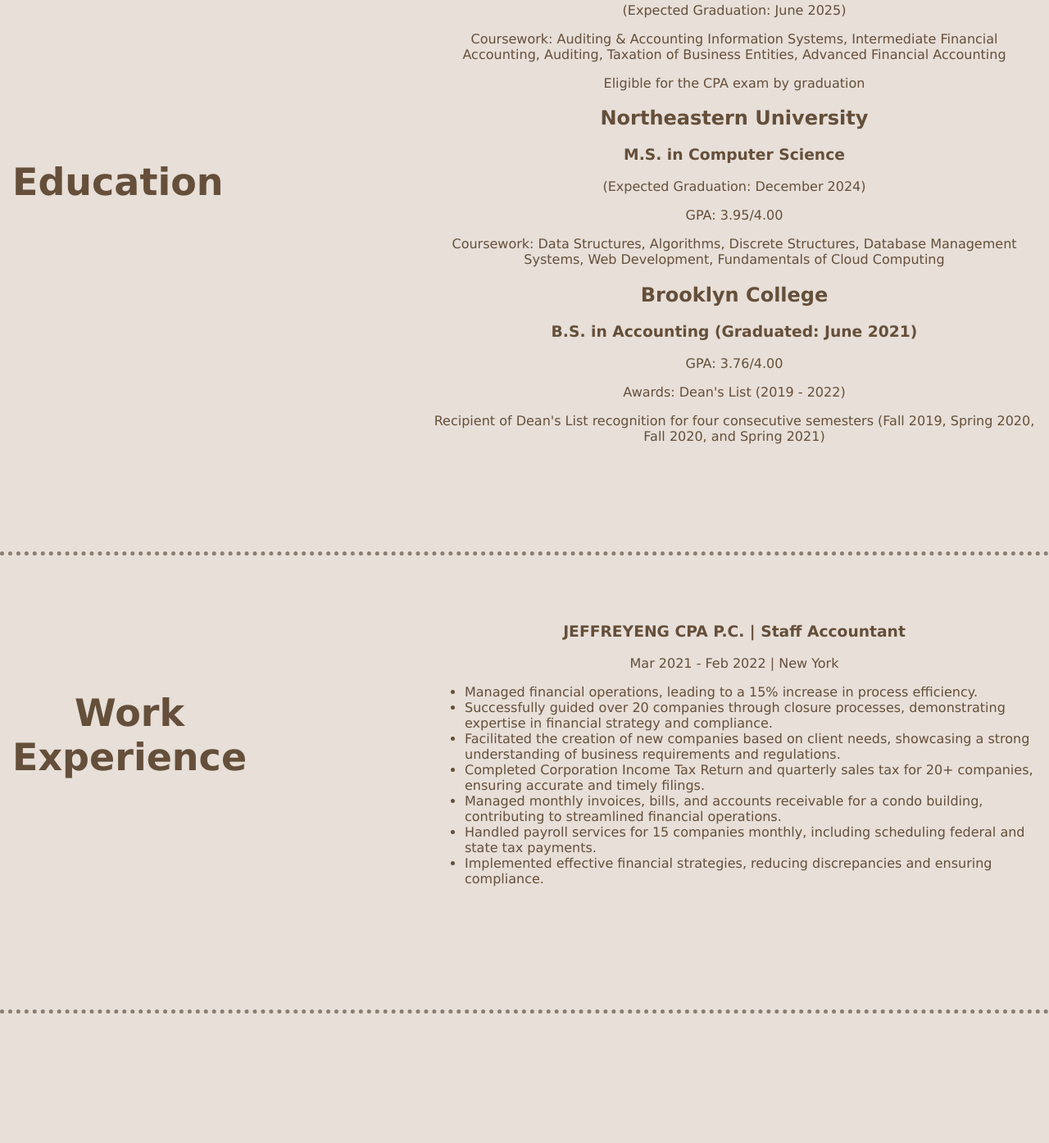
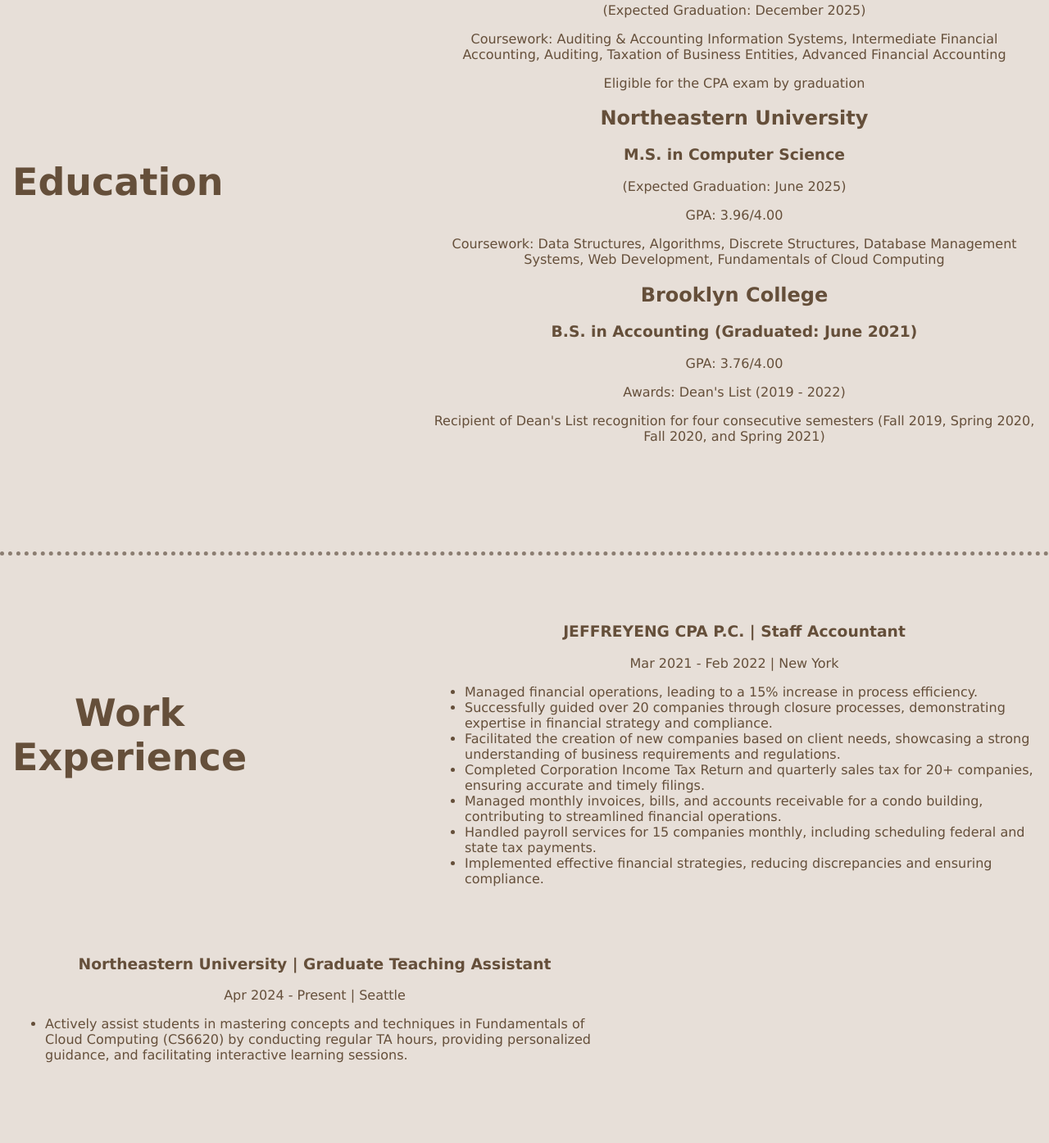
Before and after one commit to liang-liang-siting/liang-liang-siting.github.io, a plain HTML site: page html/about/index.html in a window 1280 px wide. Shown: the part 305-1700 px from the top of the page at 82% size. Before the commit the page ends 1572 px from the top, so only its background shows below. Drawn offline with Linux system fonts and the light colour scheme.

Commit message:
update about

```diff
--- a/html/about/index.html
+++ b/html/about/index.html
@@ -24,13 +24,13 @@
         <div class="ed-detail-content">
             <h2>Baruch College</h2>
             <h3>M.S. in Accounting</h3>
-            <p>(Expected Graduation: June 2025)</p>
+            <p>(Expected Graduation: December 2025)</p>
             <p>Coursework: Auditing & Accounting Information Systems, Intermediate Financial Accounting, Auditing, Taxation of Business Entities, Advanced Financial Accounting</p>
             <p>Eligible for the CPA exam by graduation</p>
             <h2>Northeastern University</h2>
             <h3>M.S. in Computer Science</h3>
-            <p>(Expected Graduation: December 2024)</p>
-            <p>GPA: 3.95/4.00</p>
+            <p>(Expected Graduation: June 2025)</p>
+            <p>GPA: 3.96/4.00</p>
             <p>Coursework: Data Structures, Algorithms, Discrete Structures, Database Management Systems, Web Development, Fundamentals of Cloud Computing</p>
             <h2>Brooklyn College</h2>
             <h3>B.S. in Accounting (Graduated: June 2021)</h3>
@@ -60,6 +60,14 @@
             </ul>
             <br>
         </div>
+        <div class="wk-detail-content">
+            <h3>Northeastern University | Graduate Teaching Assistant</h3>
+            <p>Apr 2024 - Present | Seattle</p>
+            <ul>
+                <li>Actively assist students in mastering concepts and techniques in Fundamentals of Cloud Computing (CS6620) by conducting regular TA hours, providing personalized guidance, and facilitating interactive learning sessions.</li>
+            </ul>
+            <br>
+        </div>
         <div class="dotted-line"></div>
     </div>
 </body>
```
Also changed, not shown: 2 other files.
